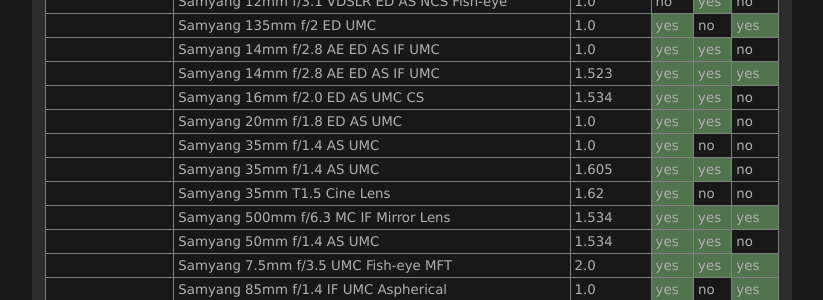
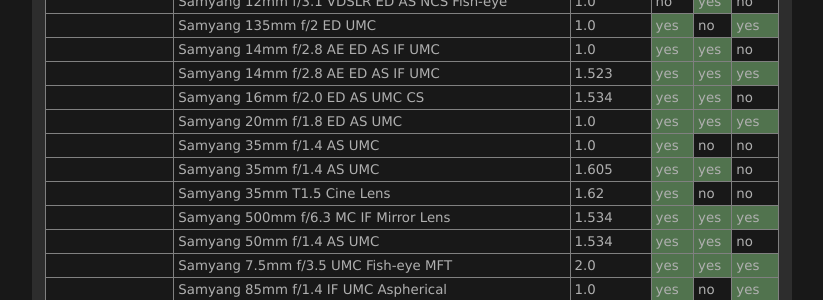
Before and after one commit to lensfun/lensfun.github.io, a Jekyll site: the page built from _posts/lenslist/2999-12-31-Lenslist-master.md, in a window 1280 px wide and 900 px high, scrolled down 21654 px. Shown: the part 146-446 px from the top of the window, without its empty margins (284-1107 px from the left). Built offline with Jekyll 4.4.1, drawn with Linux system fonts in a browser that asks for light colours.

Commit message:
Update master lens list from GitHub Actions

```diff
--- a/_posts/lenslist/2999-12-31-Lenslist-master.md
+++ b/_posts/lenslist/2999-12-31-Lenslist-master.md
@@ -898,7 +898,7 @@ This list was generated on 2023-08-30 from current Lensfun sources. Your Lensfun
 <tr class="lenslist-bg2"><td></td><td>Samyang 14mm f/2.8 AE ED AS IF UMC</td><td>1.0</td><td class="lenslist-highlight lenslist-check">yes</td><td class="lenslist-highlight lenslist-check">yes</td><td class="lenslist-check">no</td></tr>
 <tr class="lenslist-bg2"><td></td><td>Samyang 14mm f/2.8 AE ED AS IF UMC</td><td>1.523</td><td class="lenslist-highlight lenslist-check">yes</td><td class="lenslist-highlight lenslist-check">yes</td><td class="lenslist-highlight lenslist-check">yes</td></tr>
 <tr class="lenslist-bg2"><td></td><td>Samyang 16mm f/2.0 ED AS UMC CS</td><td>1.534</td><td class="lenslist-highlight lenslist-check">yes</td><td class="lenslist-highlight lenslist-check">yes</td><td class="lenslist-check">no</td></tr>
-<tr class="lenslist-bg2"><td></td><td>Samyang 20mm f/1.8 ED AS UMC</td><td>1.0</td><td class="lenslist-highlight lenslist-check">yes</td><td class="lenslist-highlight lenslist-check">yes</td><td class="lenslist-check">no</td></tr>
+<tr class="lenslist-bg2"><td></td><td>Samyang 20mm f/1.8 ED AS UMC</td><td>1.0</td><td class="lenslist-highlight lenslist-check">yes</td><td class="lenslist-highlight lenslist-check">yes</td><td class="lenslist-highlight lenslist-check">yes</td></tr>
 <tr class="lenslist-bg2"><td></td><td>Samyang 35mm f/1.4 AS UMC</td><td>1.0</td><td class="lenslist-highlight lenslist-check">yes</td><td class="lenslist-check">no</td><td class="lenslist-check">no</td></tr>
 <tr class="lenslist-bg2"><td></td><td>Samyang 35mm f/1.4 AS UMC</td><td>1.605</td><td class="lenslist-highlight lenslist-check">yes</td><td class="lenslist-highlight lenslist-check">yes</td><td class="lenslist-check">no</td></tr>
 <tr class="lenslist-bg2"><td></td><td>Samyang 35mm T1.5 Cine Lens</td><td>1.62</td><td class="lenslist-highlight lenslist-check">yes</td><td class="lenslist-check">no</td><td class="lenslist-check">no</td></tr>
```
